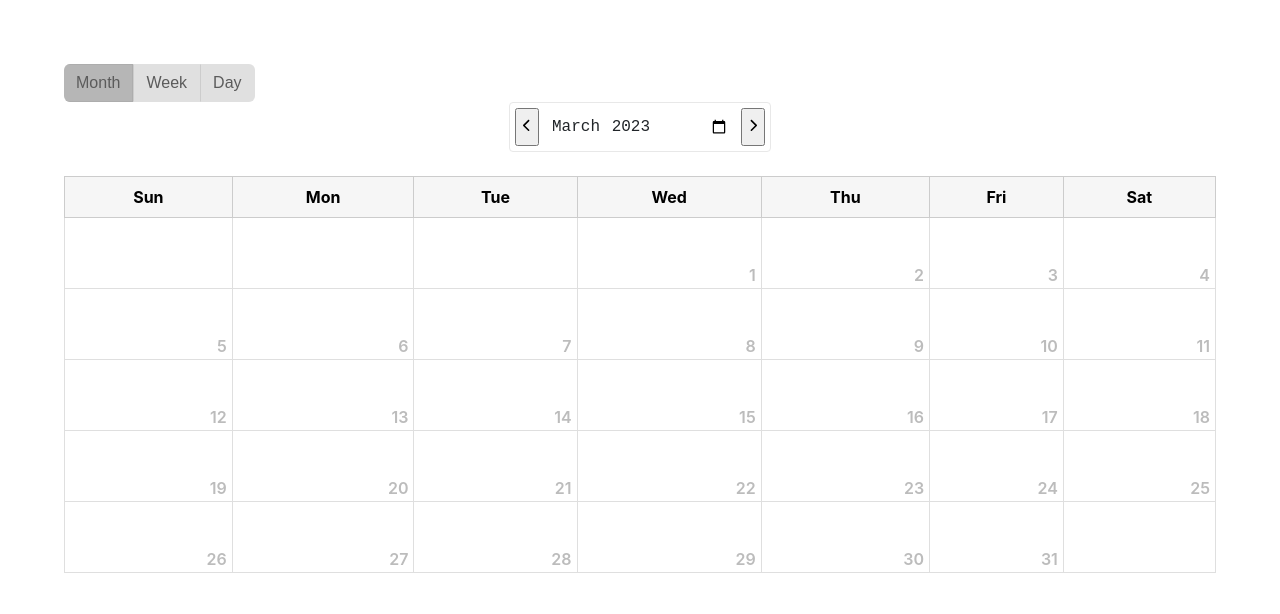
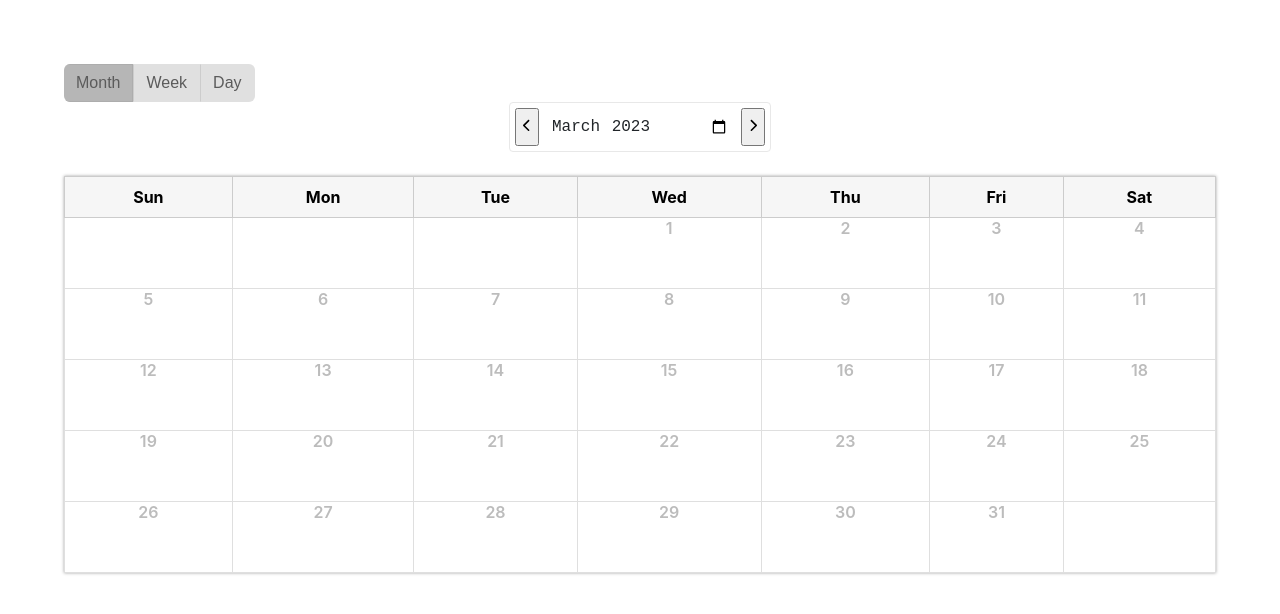
Before and after one commit to ibmmt/react-calendar-scheduler, a React (Create React App) app: page / in a window 1280 px wide. Both pictures are taken after a click on the button "Month". Shown: the top 614 px of the page. Built offline with nearby package versions, Linux system fonts and the light colour scheme.

Commit message:
stylde updated

```diff
--- a/src/DayCellMonth.jsx
+++ b/src/DayCellMonth.jsx
@@ -49,12 +49,14 @@ export default function DayCellMonth({
       ref={BoxRef}
       className=" ib__sc__table-td ib__sc__table-td-month"
       onClick={handleClickBox}
-      style={{ height: `${currentBoxHeight}px` }}
+    >
+      <div
+        className="ib__sc_month_cell"
+        style={{ minHeight: `${currentBoxHeight + 20}px` }}
       >
         <div className="ib__sc_month_cell_wrapper">
           <span className="ib__sc_month_day">{day}</span>
         </div>
-
         <div
           className="ib__sc__table-td__day_cell"
           style={{ minHeight: `${currentBoxHeight}px` }}
@@ -72,6 +74,7 @@ export default function DayCellMonth({
             />
           ))}
         </div>
+      </div>
     </td>
   );
 }
--- a/src/index.css
+++ b/src/index.css
@@ -393,6 +393,7 @@ justify-content: space-between;
 -moz-user-select: none;
 -ms-user-select: none;
 user-select: none;
+box-shadow: 0px 0 3px 0px #0000005c;
 
 }
 
@@ -409,26 +410,33 @@ user-select: none;
     position: relative;
   }
   .ib__sc__table-td__day_cell{
-
+    box-sizing: border-box;
     padding: 10px;
     width: 100%;
     cursor: pointer;
     height: 100%;
+    position: relative;
+  }
+  .ib__sc_month_cell{
+    position: relative;
+    height: 100%;
+    width: 100%;
   }
 
   .ib__sc_month_day {
 
     color: #bcbcbc;
     font-weight: 600;
-    position: absolute;
     font-size: 1em;
     line-height: 1em;
-    right: 5px;
-    bottom: 5px;
+    box-sizing: border-box;
+
 }
 
-  table.ib__sc__table-month { border: none; border-collapse: collapse; }
-table.ib__sc__table-month td { border-right: 1px solid #dfdfdf; }
+  table.ib__sc__table-month { border: none; border-collapse: collapse;
+    box-shadow: 0px 0 3px 0px #0000005c;
+}
+table.ib__sc__table-month td { border-right: 1px solid #dfdfdf;vertical-align: top; }
 table.ib__sc__table-month td:first-child { border-left:  1px solid #dfdfdf; }
 table.ib__sc__table-month tr{ border-bottom: 1px solid #dfdfdf;}
 
```
Lines whose indentation alone changed are shown as unchanged.
